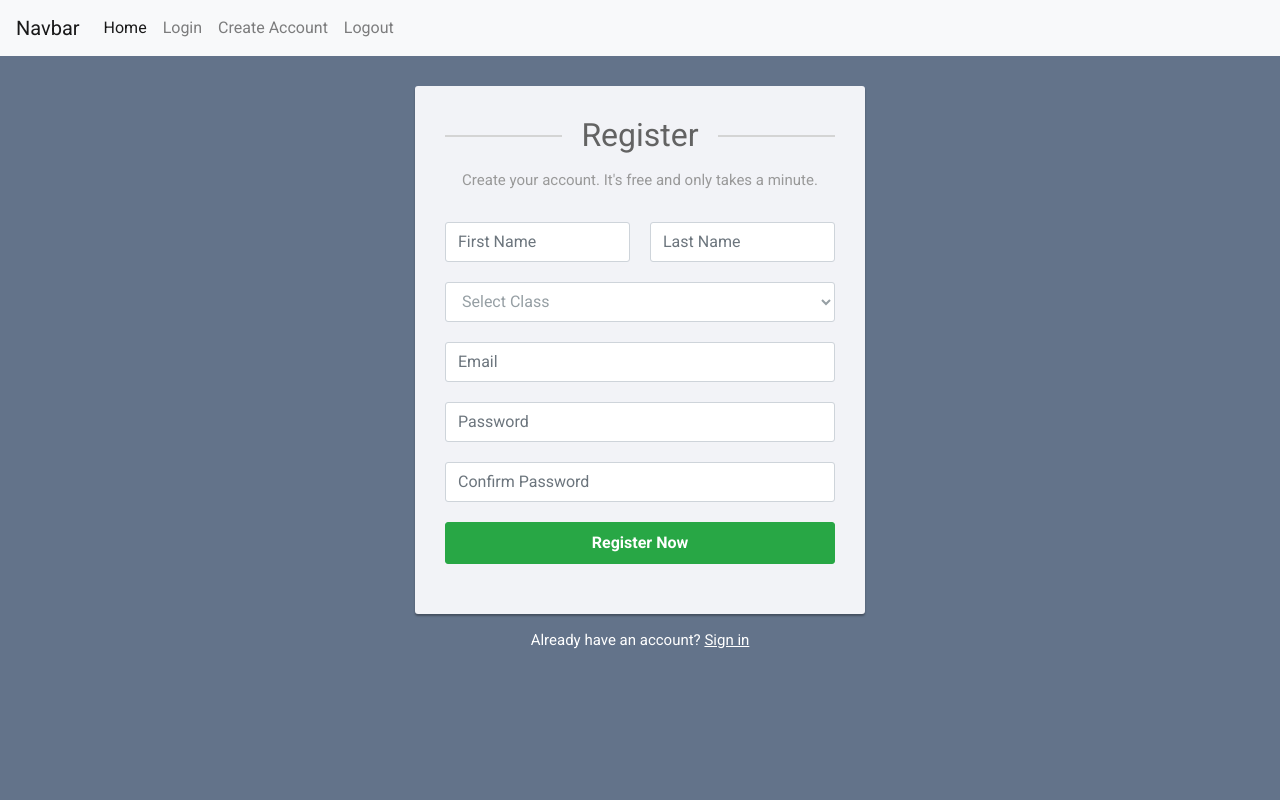
After one commit to imgaurav02/FreeEducation, a PHP site: page /Signup.php in a window 1280 px wide. The commit adds this page. Run offline with PHP 8.4, Linux system fonts and the light colour scheme.

Commit message:
implimented student login and signup

```diff
--- /dev/null
+++ b/Signup.php
@@ -0,0 +1,120 @@
+<?php
+    include('db.php');
+    include('nav.php');
+    $err = "";
+    if(isset($_POST['register'])){
+        $first_name = $_POST['first_name'];
+        $last_name = $_POST['last_name'];
+        $class = $_POST['class'];
+        $email = $_POST['email'];
+        $password = $_POST['password'];
+        $confirm_password = $_POST['confirm_password'];
+        if($first_name != "" and $last_name != "" and $class != "Select Class" and $email != "" and $password != "" and $confirm_password != ""){
+            if($confirm_password == $password){
+                $query = "select * from student where email = '$email'";
+                $res = mysqli_query($con,$query);
+                $row = mysqli_num_rows($res);
+                if($row > 0){
+                    $err = '<div class="alert alert-warning alert-dismissible fade show" role="alert">
+                            <strong>You Seems To already registered With Us. Please Login</strong>
+                            <button type="button" class="close" data-dismiss="alert" aria-label="Close">
+                            <span aria-hidden="true">&times;</span>
+                            </button>
+                        </div>';
+                }
+                else{
+                    $query = "insert into student(first_name,last_name,email,class,password)
+                    values ('$first_name','$last_name','$email','$class','$password')";
+                    $res = mysqli_query($con,$query);
+                    if($res){
+                        $err = '<div class="alert alert-success alert-dismissible fade show" role="alert">
+                                    <strong>Congratulations.. You Are registered Successfull With Us</strong>
+                                    <button type="button" class="close" data-dismiss="alert" aria-label="Close">
+                                    <span aria-hidden="true">&times;</span>
+                                    </button>
+                                </div>';
+                    }
+                    else{
+                        $err = '<div class="alert alert-danger alert-dismissible fade show" role="alert">
+                                <strong>Something Went Wrong.. Please Try Again</strong>
+                                <button type="button" class="close" data-dismiss="alert" aria-label="Close">
+                                <span aria-hidden="true">&times;</span>
+                                </button>
+                            </div>';
+                    }
+                }
+            }
+            else{
+                $err = '<div class="alert alert-danger alert-dismissible fade show" role="alert">
+                            <strong>Please Enter Same Password In Both Fields..</strong>
+                            <button type="button" class="close" data-dismiss="alert" aria-label="Close">
+                            <span aria-hidden="true">&times;</span>
+                            </button>
+                        </div>';
+            }
+        }
+        else{
+            $err = '<div class="alert alert-danger alert-dismissible fade show" role="alert">
+                        <strong>All Fields Are Required...</strong>
+                        <button type="button" class="close" data-dismiss="alert" aria-label="Close">
+                        <span aria-hidden="true">&times;</span>
+                        </button>
+                    </div>';
+        }
+    }
+
+?>
+
+<!DOCTYPE html>
+<html lang="en">
+<head>
+<meta charset="utf-8">
+<meta name="viewport" content="width=device-width, initial-scale=1, shrink-to-fit=no">
+<link rel="stylesheet" href="https://fonts.googleapis.com/css?family=Roboto:400,700">
+<title>Registration Form</title>
+<link rel="stylesheet" href="https://stackpath.bootstrapcdn.com/bootstrap/4.5.0/css/bootstrap.min.css">
+<link rel="stylesheet" href="https://maxcdn.bootstrapcdn.com/font-awesome/4.7.0/css/font-awesome.min.css">
+<script src="https://code.jquery.com/jquery-3.5.1.min.js"></script>
+<script src="https://cdn.jsdelivr.net/npm/popper.js@1.16.0/dist/umd/popper.min.js"></script>
+<script src="https://stackpath.bootstrapcdn.com/bootstrap/4.5.0/js/bootstrap.min.js"></script>
+<link rel="stylesheet" href="./style/register.css">
+</head>
+<body>
+<div class="signup-form">
+    <?php echo $err;?>
+    <form  method="post">
+		<h2>Register</h2>
+		<p class="hint-text">Create your account. It's free and only takes a minute.</p>
+        <div class="form-group">
+			<div class="row">
+				<div class="col"><input type="text" class="form-control" name="first_name" placeholder="First Name" required="required"></div>
+				<div class="col"><input type="text" class="form-control" name="last_name" placeholder="Last Name" required="required"></div>
+			</div>
+        </div>
+        <div class="form-group">
+            <select class="form-control" name="class">
+                <option selected>Select Class</option>
+                <option>3</option>
+                <option>4</option>
+                <option>5</option>
+                <option>6</option>
+                <option>7</option>
+            </select>
+        </div>
+        <div class="form-group">
+        	<input type="email" class="form-control" name="email" placeholder="Email" required="required">
+        </div>
+		<div class="form-group">
+            <input type="password" class="form-control" name="password" placeholder="Password" required="required">
+        </div>
+		<div class="form-group">
+            <input type="password" class="form-control" name="confirm_password" placeholder="Confirm Password" required="required">
+        </div>
+		<div class="form-group">
+            <button type="submit" name="register"  class="btn btn-success btn-lg btn-block">Register Now</button>
+        </div>
+    </form>
+	<div class="text-center">Already have an account? <a href="./Login.php">Sign in</a></div>
+</div>
+</body>
+</html>
--- /dev/null
+++ b/logout.php
@@ -0,0 +1,4 @@
+<?php
+    session_start();
+
+?>
--- a/nav.php
+++ b/nav.php
@@ -14,26 +14,14 @@
         <a class="nav-link" href="index.php">Home <span class="sr-only">(current)</span></a>
       </li>
       <li class="nav-item">
-        <a class="nav-link" href="#">Link</a>
-      </li>
-      <li class="nav-item dropdown">
-        <a class="nav-link dropdown-toggle" href="#" id="navbarDropdown" role="button" data-toggle="dropdown" aria-expanded="false">
-          Dropdown
-        </a>
-        <div class="dropdown-menu" aria-labelledby="navbarDropdown">
-          <a class="dropdown-item" href="#">Action</a>
-          <a class="dropdown-item" href="#">Another action</a>
-          <div class="dropdown-divider"></div>
-          <a class="dropdown-item" href="#">Something else here</a>
-        </div>
+        <a class="nav-link" href="./Login.php">Login</a>
       </li>
       <li class="nav-item">
-        <a class="nav-link disabled">Disabled</a>
+        <a href="./Signup.php" class="nav-link">Create Account</a>
+      </li>
+      <li class="nav-item">
+        <a href="./logout.php" class="nav-link">Logout</a>
       </li>
     </ul>
-    <form class="form-inline my-2 my-lg-0">
-      <input class="form-control mr-sm-2" type="search" placeholder="Search" aria-label="Search">
-      <button class="btn btn-outline-success my-2 my-sm-0" type="submit">Search</button>
-    </form>
   </div>
 </nav>
--- /dev/null
+++ b/profile.php
@@ -0,0 +1,4 @@
+<?php
+    include('db.php');
+    include('nav.php');
+?>
--- /dev/null
+++ b/style/register.css
@@ -0,0 +1,88 @@
+body {
+	color: #fff;
+	background: #63738a;
+	font-family: 'Roboto', sans-serif;
+}
+.form-control {
+	height: 40px;
+	box-shadow: none;
+	color: #969fa4;
+}
+.form-control:focus {
+	border-color: #5cb85c;
+}
+.form-control, .btn {
+	border-radius: 3px;
+}
+.signup-form {
+	width: 450px;
+	margin: 0 auto;
+	padding: 30px 0;
+  	font-size: 15px;
+}
+.signup-form h2 {
+	color: #636363;
+	margin: 0 0 15px;
+	position: relative;
+	text-align: center;
+}
+.signup-form h2:before, .signup-form h2:after {
+	content: "";
+	height: 2px;
+	width: 30%;
+	background: #d4d4d4;
+	position: absolute;
+	top: 50%;
+	z-index: 2;
+}
+.signup-form h2:before {
+	left: 0;
+}
+.signup-form h2:after {
+	right: 0;
+}
+.signup-form .hint-text {
+	color: #999;
+	margin-bottom: 30px;
+	text-align: center;
+}
+.signup-form form {
+	color: #999;
+	border-radius: 3px;
+	margin-bottom: 15px;
+	background: #f2f3f7;
+	box-shadow: 0px 2px 2px rgba(0, 0, 0, 0.3);
+	padding: 30px;
+}
+.signup-form .form-group {
+	margin-bottom: 20px;
+}
+.signup-form input[type="checkbox"] {
+	margin-top: 3px;
+}
+.signup-form .btn {
+	font-size: 16px;
+	font-weight: bold;
+	min-width: 140px;
+	outline: none !important;
+}
+.signup-form .row div:first-child {
+	padding-right: 10px;
+}
+.signup-form .row div:last-child {
+	padding-left: 10px;
+}
+.signup-form a {
+	color: #fff;
+	text-decoration: underline;
+}
+.signup-form a:hover {
+	text-decoration: none;
+}
+.signup-form form a {
+	color: #5cb85c;
+	text-decoration: none;
+}
+.signup-form form a:hover {
+	text-decoration: underline;
+}
```
Also changed, not shown: Login.php (added, +84 -0 lines).
